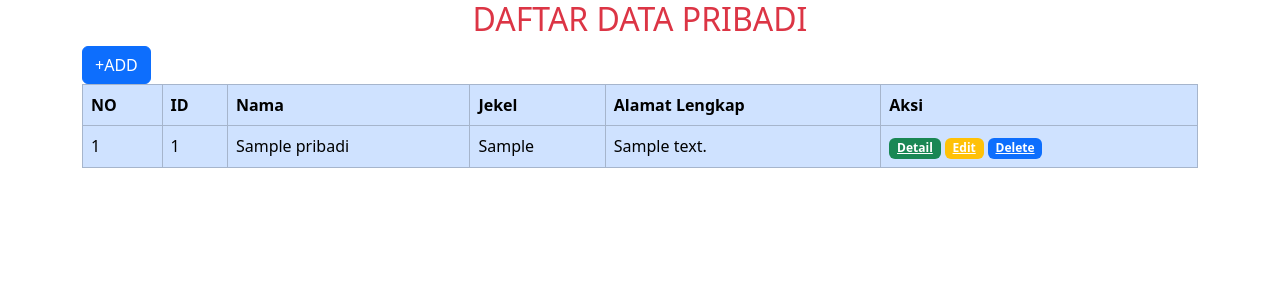
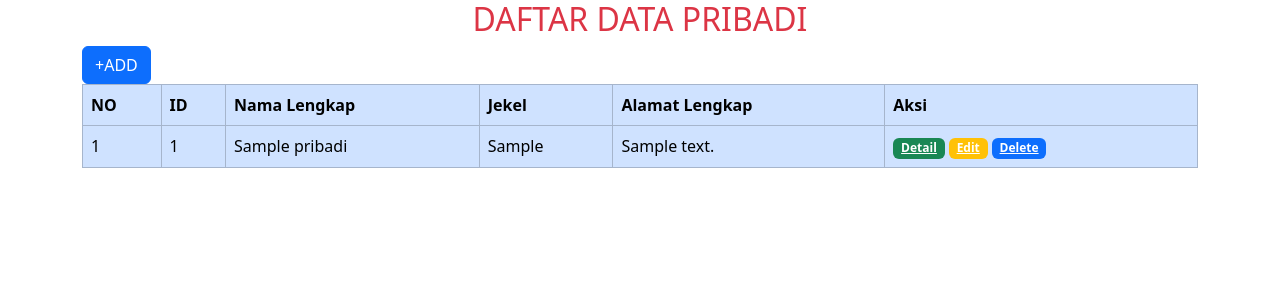
Before and after one commit to HamdiPutra/belajar-git, a PHP site: page / in a window 1280 px wide. Shown: the top 300 px of the page. Run offline with PHP 8.4, Linux system fonts and the light colour scheme; tables that the repository leaves empty or names only in its code hold one stand-in row (values such as "Sample post").

Commit message:
mengubah th nama

```diff
--- a/index.php
+++ b/index.php
@@ -28,7 +28,7 @@
                         <tr>
                             <th>NO</th>
                             <th>ID</th>
-                            <th>Nama</th>
+                            <th>Nama Lengkap</th>
                             <th>Jekel</th>
                             <th>Alamat Lengkap</th>
                             <th>Aksi</th>
```
